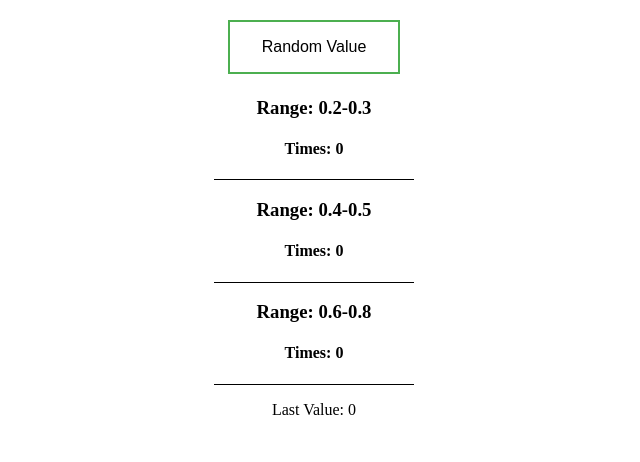
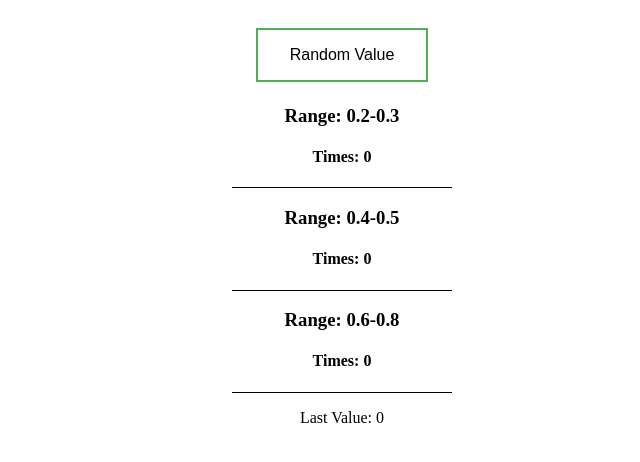
Before and after one commit to gioboa/react-redux-observable, a React app: page / in a window 1280 px wide. Shown: the whole page, without its empty margins (298-938 px from the left). Built offline with nearby package versions, Linux system fonts and the light colour scheme.

Commit message:
Improve CSS a little

```diff
--- a/src/index.css
+++ b/src/index.css
@@ -1,7 +1,12 @@
-body {
+#root {
+  display: flex;
   text-align: center;
-  margin-left: 40%;
-  max-width: 200px;
+  justify-content: center;
+}
+
+#root > div {
+  flex-direction: column;
+  width: 220px;
 }
 
 .border {
```
